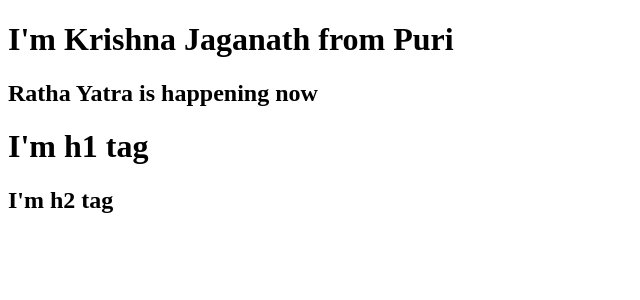
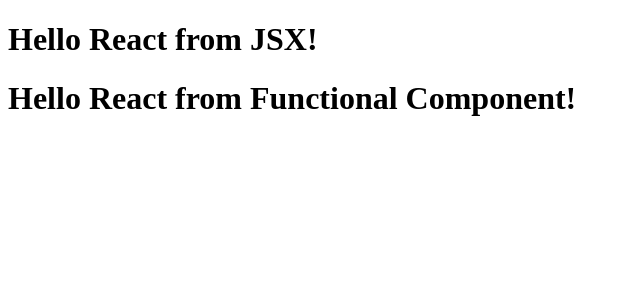
Before and after one commit to NagamallaGowtham/namaste-react, a React (Vite) app: page / in a window 1280 px wide. Shown: the top 300 px of the page, without its empty margins (0-640 px from the left). Built offline with nearby package versions, Linux system fonts and the light colour scheme.

Commit message:
episode-03

```diff
--- a/App.js
+++ b/App.js
@@ -1,17 +1,22 @@
 import React from "react";
 import ReactDOM from "react-dom/client";
 
-const parent = React.createElement("div", { id: "parent" }, [
-  React.createElement("div", { id: "child" }, [
-    React.createElement("h1", {}, "I'm Krishna Jaganath from Puri"),
-    React.createElement("h2", {}, "Ratha Yatra is happening now"),
-  ]),
-  React.createElement("div", { id: "child2" }, [
-    React.createElement("h1", {}, "I'm h1 tag"),
-    React.createElement("h2", {}, "I'm h2 tag"),
-  ]),
-]);
+// JSX (transpiled before it reaches the JS) - PARCEL - Babel
+
+// JSX => Babel transpiles it to React.createElement => ReactElement- JS Object => HTMLElement(render)
+const Heading = () => <h1>Hello React from JSX!</h1>;
+
+
+// React Functional Component
+const HeadingComponent = () => {
+  return (
+    <div>
+      {Heading()}
+      <h1>Hello React from Functional Component!</h1>
+    </div>
+  )
+}
 
 const root = ReactDOM.createRoot(document.getElementById("root"));
 
-root.render(parent);
+root.render(<HeadingComponent />);
```
